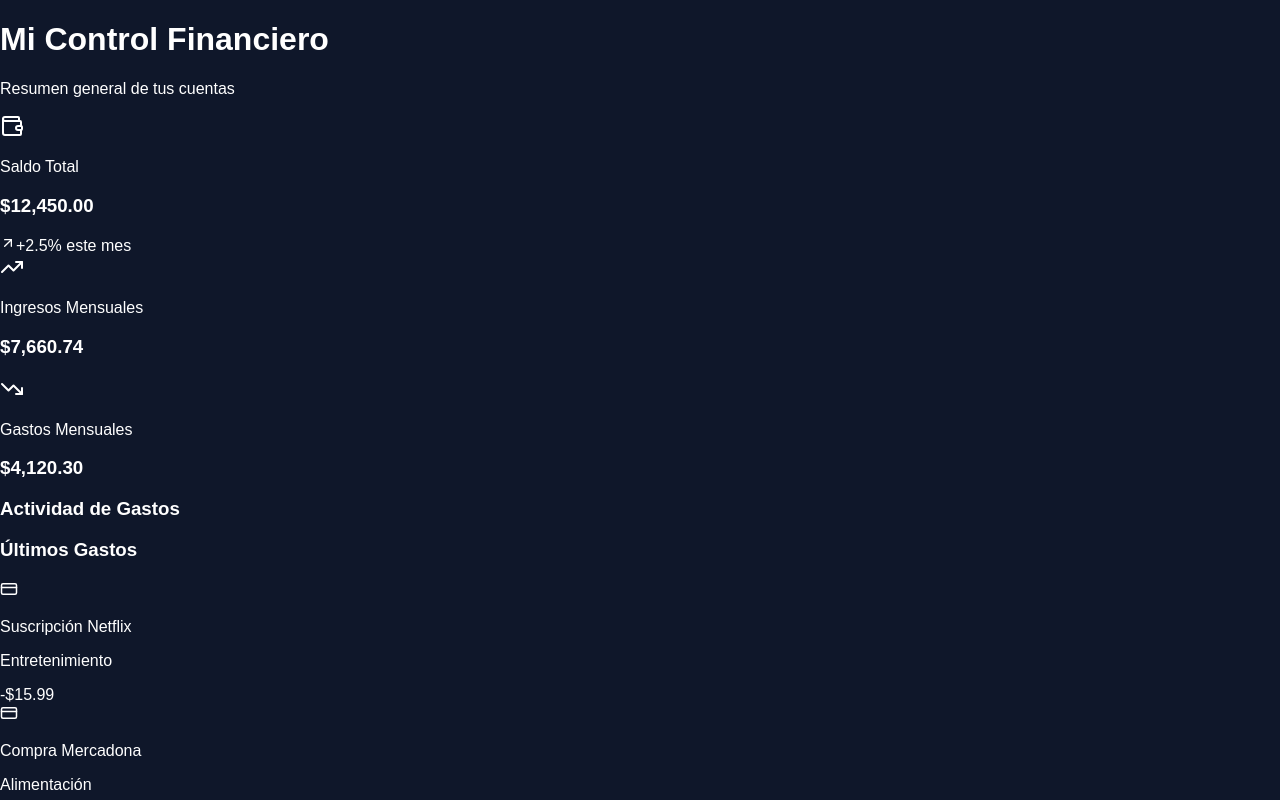
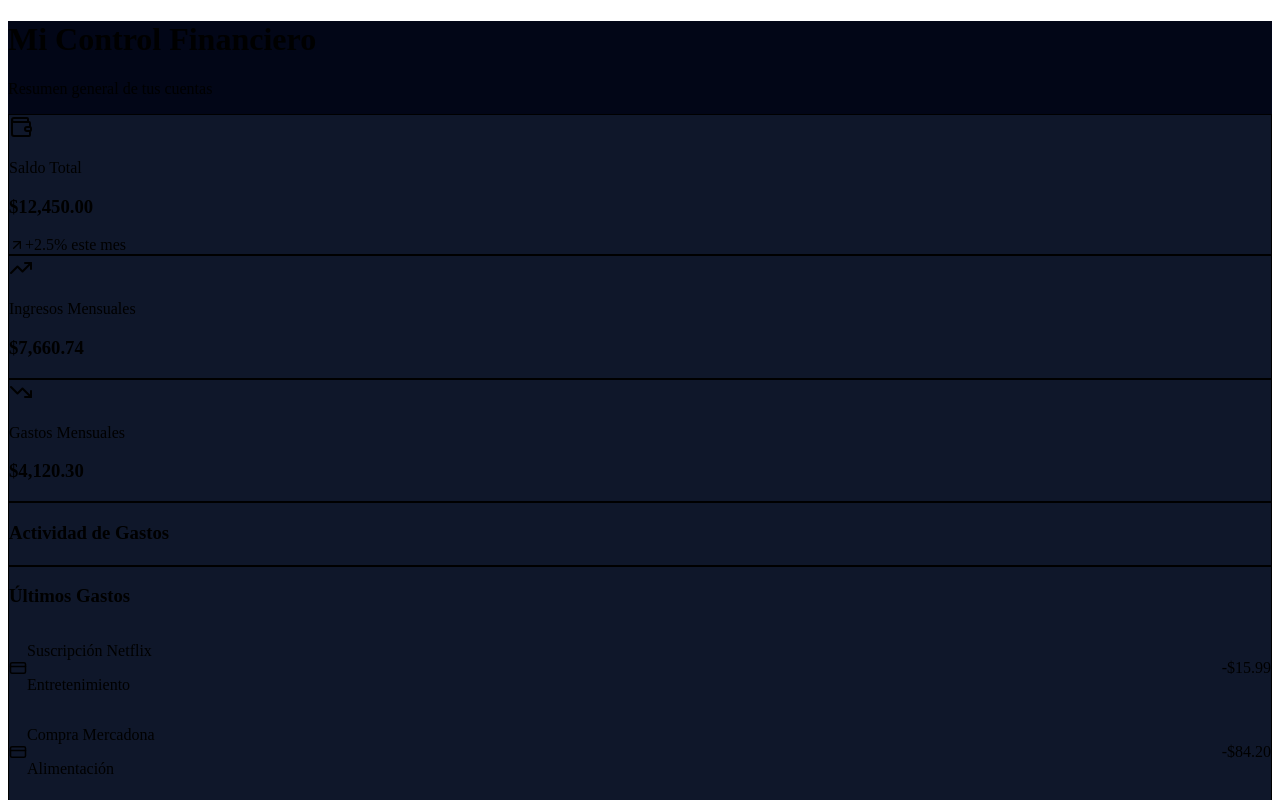
Before and after one commit to maxstroi222-collab/mi-presupuesto-v1, a Next.js app: page / in a window 1280 px wide. Shown: the top 800 px of the page. Built offline with nearby package versions, Linux system fonts and the light colour scheme.

Commit message:
Add metadata and update layout structure

```diff
--- a/app/layout.tsx
+++ b/app/layout.tsx
@@ -1,9 +1,18 @@
-export default function RootLayout({ children }: { children: React.ReactNode }) {
+import './globals.css'
+
+export const metadata = {
+  title: 'Mi Control Financiero',
+  description: 'Dashboard personal',
+}
+
+export default function RootLayout({
+  children,
+}: {
+  children: React.ReactNode
+}) {
   return (
     <html lang="es">
-      <body style={{ backgroundColor: '#0f172a', color: 'white', margin: 0, fontFamily: 'sans-serif' }}>
-        {children}
-      </body>
+      <body>{children}</body>
     </html>
   )
 }
```
